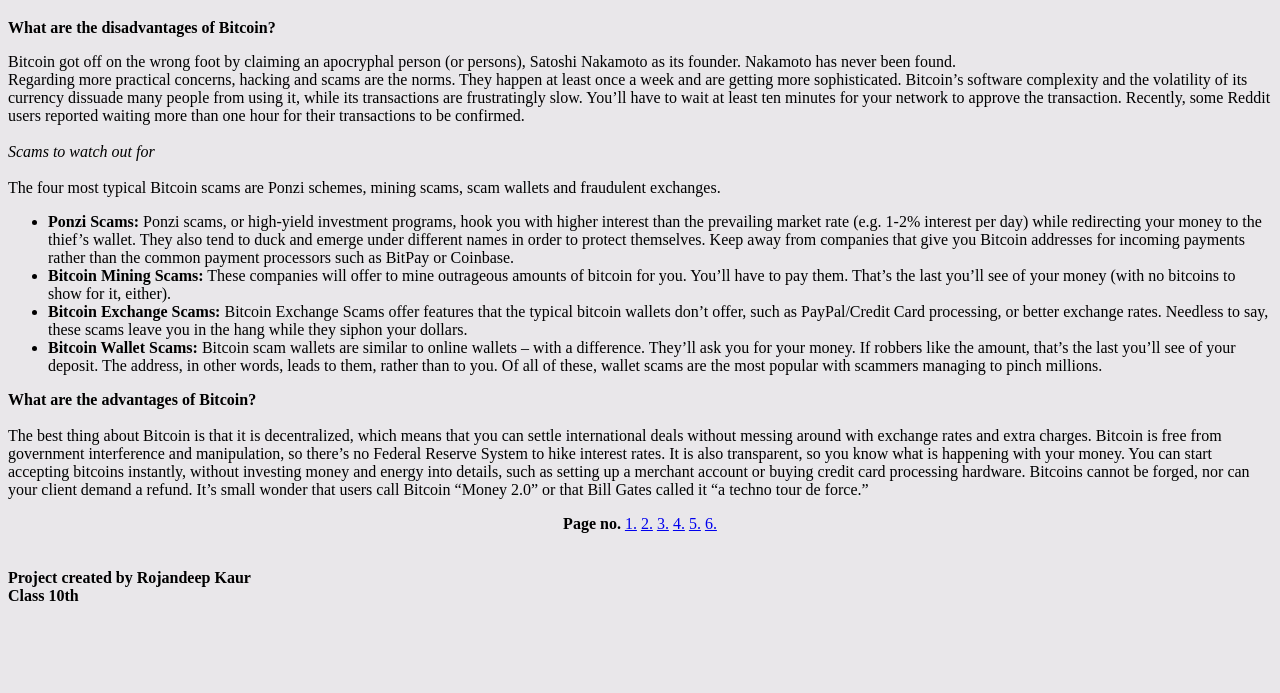
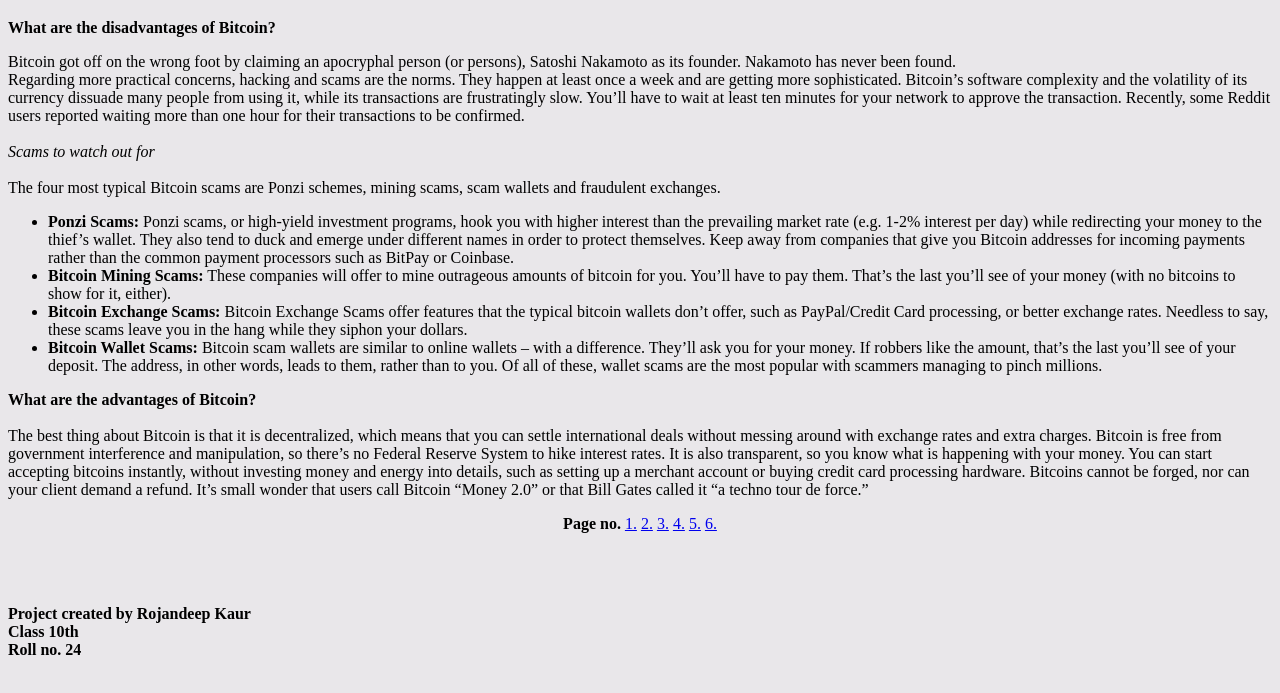
Before and after one commit to Rojandeep/Rojandeep.github.io, a plain HTML site: page page6.html in a window 1280 px wide. Shown: the part 79-772 px from the top of the page. Drawn offline with Linux system fonts and the light colour scheme.

Commit message:
Update page6.html

```diff
--- a/page6.html
+++ b/page6.html
@@ -44,9 +44,9 @@
     </center>
 
    <br>
+   <br><br>
    <br>
-  <centre> <strong>Project created by Rojandeep Kaur<br>Class 10th</strong> </centre>
-
+   <centre> <strong>Project created by Rojandeep Kaur<br>Class 10th<br>Roll no. 24</strong> </centre>
 
 
 
```
